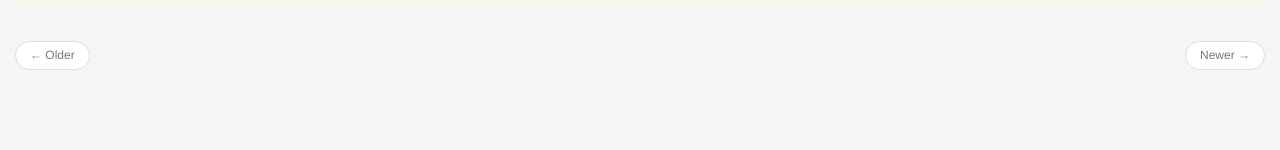
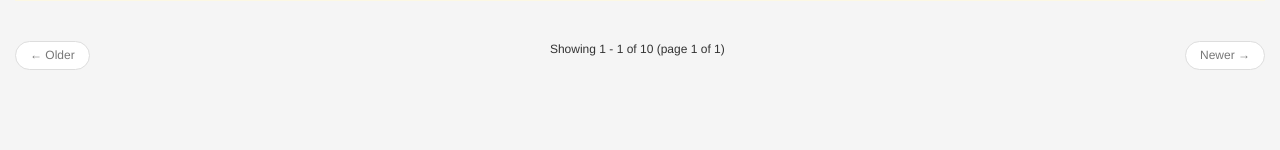
Before and after one commit to sbarratt/radius-collider, a Flask app: template python/classifier_site/templates/database.html in a window 1280 px wide. Shown: the part 150-300 px from the top of the page. Run offline with Flask 2, Linux system fonts and the light colour scheme; the template is opened without the code that fills it: most values are stand-ins (such as "Sample title", 1, 10 or a date in 2020); parts of the project's set-up code (start-up, migrations or seed data) failed here and were passed over; some libraries are stand-ins or nearby versions.

Commit message:
database html additions

```diff
--- a/python/classifier_site/templates/database.html
+++ b/python/classifier_site/templates/database.html
@@ -93,6 +93,7 @@
           <li class="previous {% if not businesses.has_prev %}disabled{% endif %} ">
             <a {% if businesses.has_prev %} href="{{ url_for('databaseView', page=businesses.prev_num) }}"{% endif %}><span aria-hidden="true">&larr;</span> Older</a>
           </li>
+          <li>Showing {{(businesses.page-1)*businesses.per_page + 1}} - {{(businesses.page)*businesses.per_page}} of {{businesses.total}} (page {{businesses.page}} of {{businesses.pages}})</li>
           <li class="next {% if not businesses.has_next %}disabled{% endif %}">
             <a {% if businesses.has_next %} href="{{ url_for('databaseView', page=businesses.next_num) }} {% endif %}">Newer <span aria-hidden="true">&rarr;</span>
           </a></li>
--- a/python/scripts/clean_business_types.py
+++ b/python/scripts/clean_business_types.py
@@ -1,11 +1,6 @@
 from os import sys, path
 sys.path.append(path.dirname(path.dirname(path.abspath(__file__))))
 import loader
-import requests
-import json
-import pickle
-from util import cosine_sim
-import IPython as ipy
 
 def clean_business_types():
   business_types_dict = loader.get_business_types()
```
